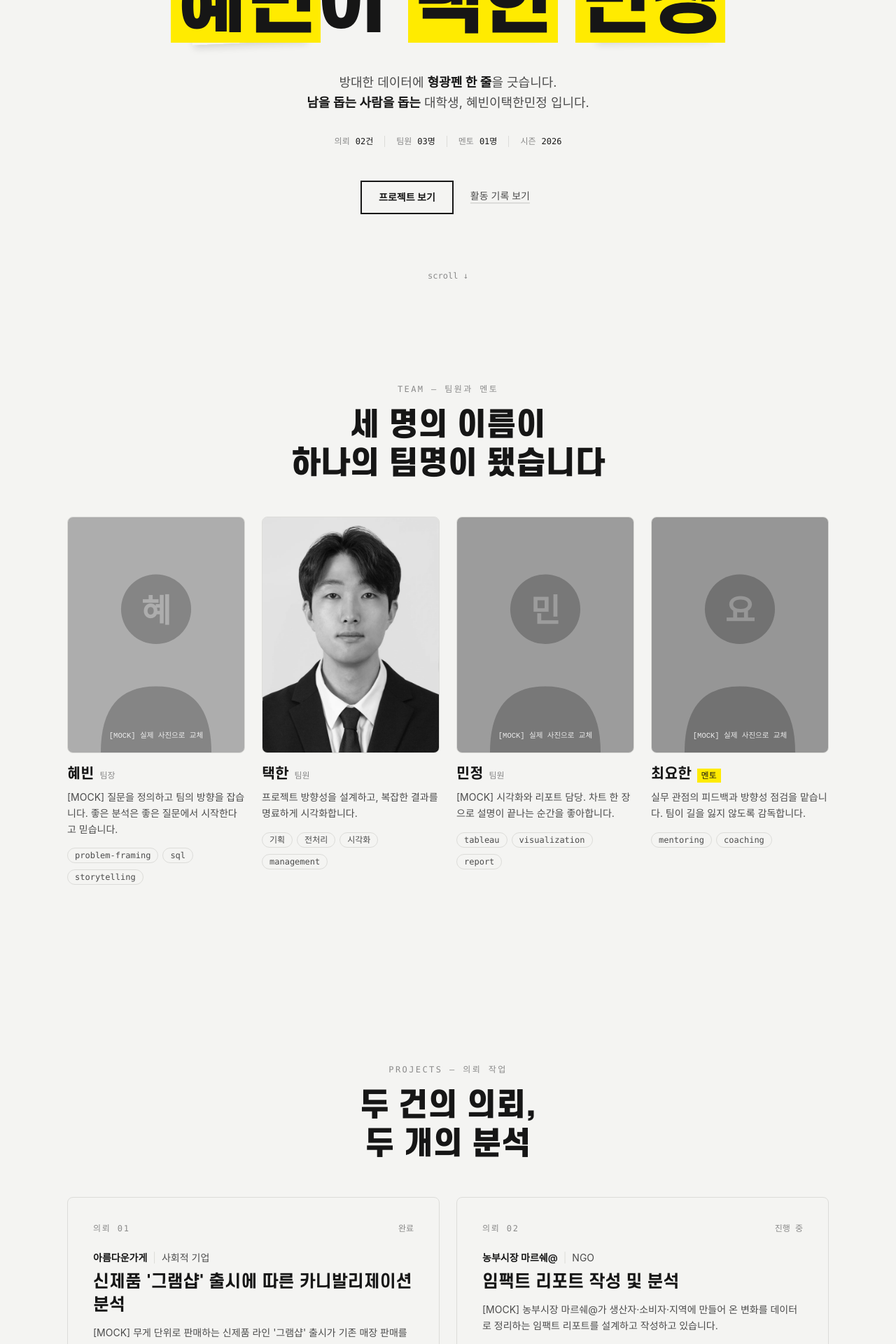
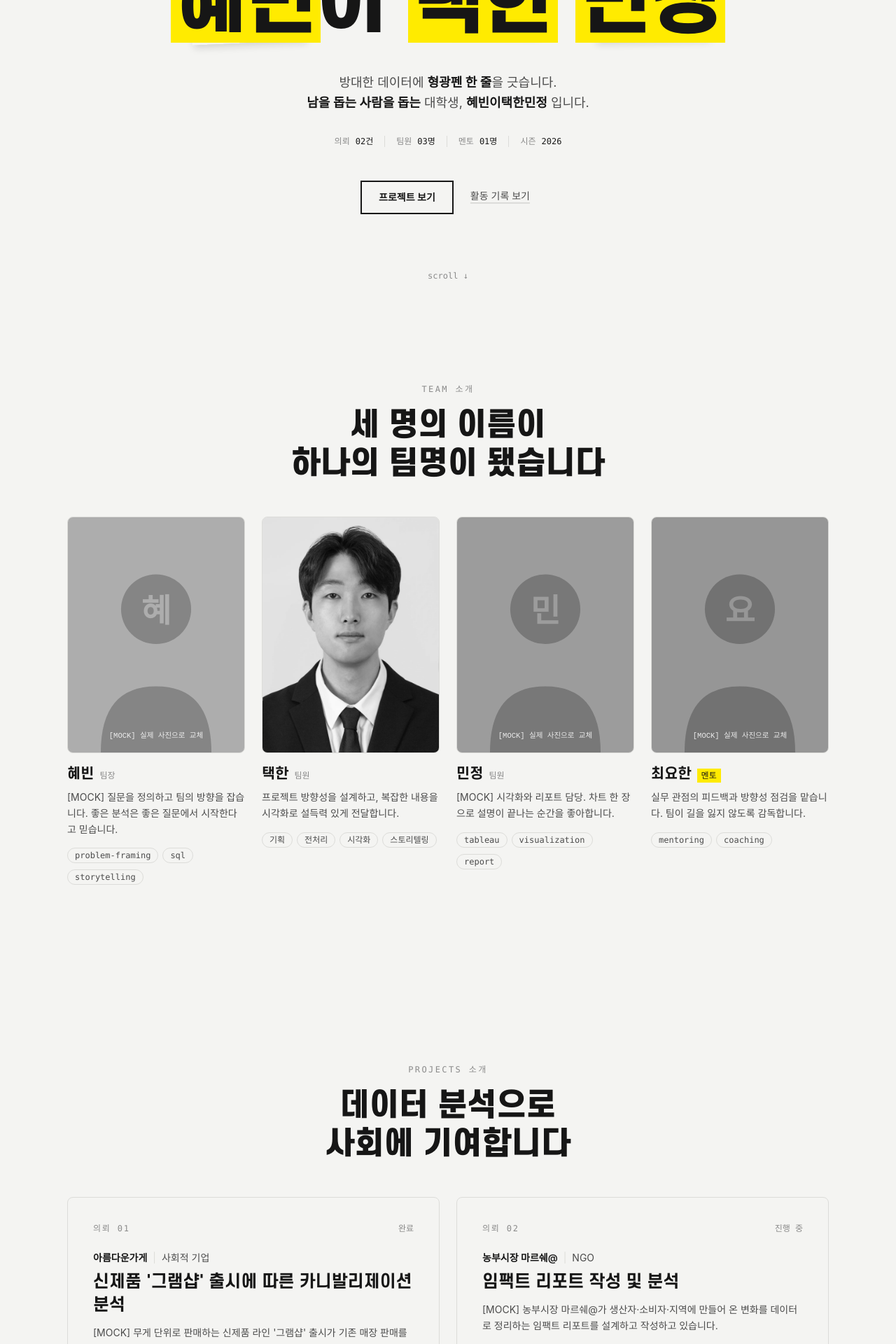
Before and after one commit to htm-datalab/htm-datalab.github.io, a Next.js app: page / in a window 1280 px wide. Shown: the part 380-2300 px from the top of the page at 70% size. Built offline with nearby package versions, Linux system fonts and the light colour scheme; a web font is replaced by a local one.

Commit message:
rewrite: 소제목, 부제, 소개글 등 재작성

```diff
--- a/content/data/members.json
+++ b/content/data/members.json
@@ -10,8 +10,8 @@
   {
     "name": "택한",
     "role": "팀원",
-    "intro": "프로젝트 방향성을 설계하고, 복잡한 결과를 명료하게 시각화합니다.",
-    "focus": ["기획", "전처리", "시각화", "management"],
+    "intro": "프로젝트 방향성을 설계하고, 복잡한 내용을 시각화로 설득력 있게 전달합니다.",
+    "focus": ["기획", "전처리", "시각화", "스토리텔링"],
     "photo": "/images/team/taekhan.webp",
     "alt": "윤택한 사진"
   },
--- a/src/components/home/Hero.tsx
+++ b/src/components/home/Hero.tsx
@@ -115,7 +115,7 @@ export function Hero({ members }: { members: Member[] }) {
           {...fadeUp(reduce, 0.45)}
         >
           방대한 데이터에 <strong className="font-semibold text-ink">형광펜 한 줄</strong>을
-          긋습니다.<br></br><strong className="font-semibold text-ink">남을 돕는 사람을 돕는</strong> 대학생, 혜빈이택한민정 입니다.
+          긋습니다.<br></br><strong className="font-semibold text-ink">남을 돕는 사람을 돕는</strong> 대학생, <strong className="font-semibold text-ink">혜빈이택한민정</strong> 입니다.
         </motion.p>
 
         {/* 데이터 스트립 — 팀의 기본 수치, 리포트 푸터처럼 한 줄 */}
--- a/src/components/home/MeetingsSection.tsx
+++ b/src/components/home/MeetingsSection.tsx
@@ -20,7 +20,7 @@ export function MeetingsSection({ meetings }: { meetings: Meeting[] }) {
             id="meetings-heading"
             className="mt-4 font-display text-[clamp(1.75rem,4.5vw,2.75rem)] font-extrabold leading-tight text-paper"
           >
-            기록이 곧 진행률입니다
+            우리들의 기록
           </h2>
         </Reveal>
 
--- a/src/components/home/ProjectsSection.tsx
+++ b/src/components/home/ProjectsSection.tsx
@@ -11,14 +11,14 @@ export function ProjectsSection({ projects }: { projects: ProjectMeta[] }) {
       <div className="mx-auto max-w-6xl px-5 py-20 lg:px-8 lg:py-32">
         <Reveal className="text-center">
           <p className="font-mono text-xs uppercase tracking-[0.2em] text-silver">
-            projects — 의뢰 작업
+            projects 소개
           </p>
           <h2
             id="projects-heading"
             className="mt-4 font-display text-[clamp(1.75rem,4.5vw,2.75rem)] font-extrabold leading-tight text-ink"
           >
-            두 건의 의뢰,
-            <br />두 개의 분석
+            데이터 분석으로<br/>
+            사회에 기여합니다
           </h2>
         </Reveal>
 
--- a/src/components/home/TeamSection.tsx
+++ b/src/components/home/TeamSection.tsx
@@ -10,7 +10,7 @@ export function TeamSection({ members }: { members: Member[] }) {
       <div className="mx-auto max-w-6xl px-5 py-20 lg:px-8 lg:py-32">
         <Reveal className="text-center">
           <p className="font-mono text-xs uppercase tracking-[0.2em] text-silver">
-            team — 팀원과 멘토
+            team 소개
           </p>
           <h2
             id="team-heading"
```
